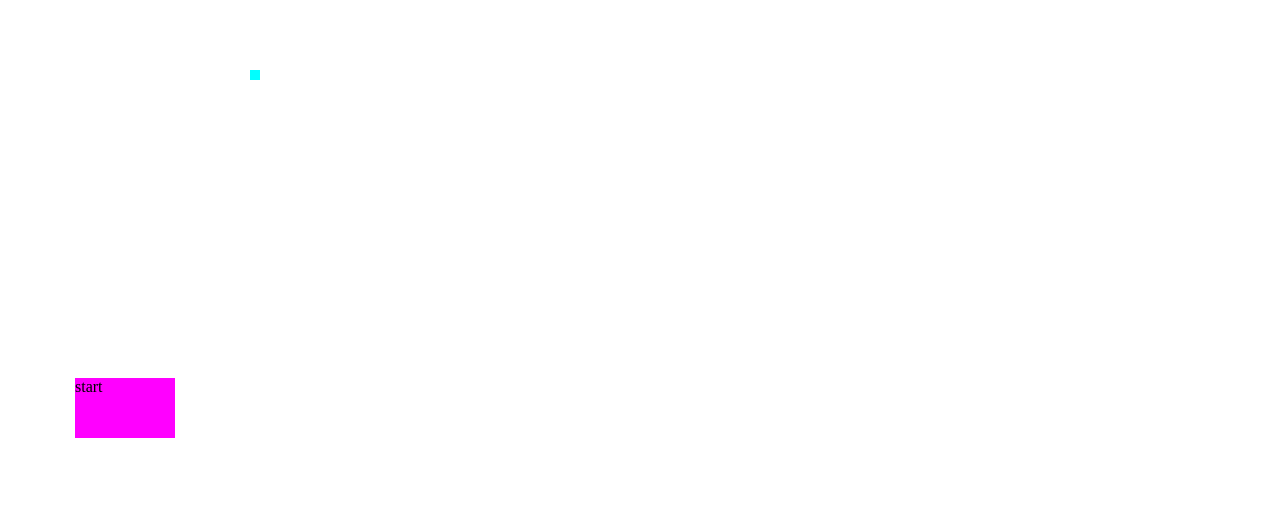
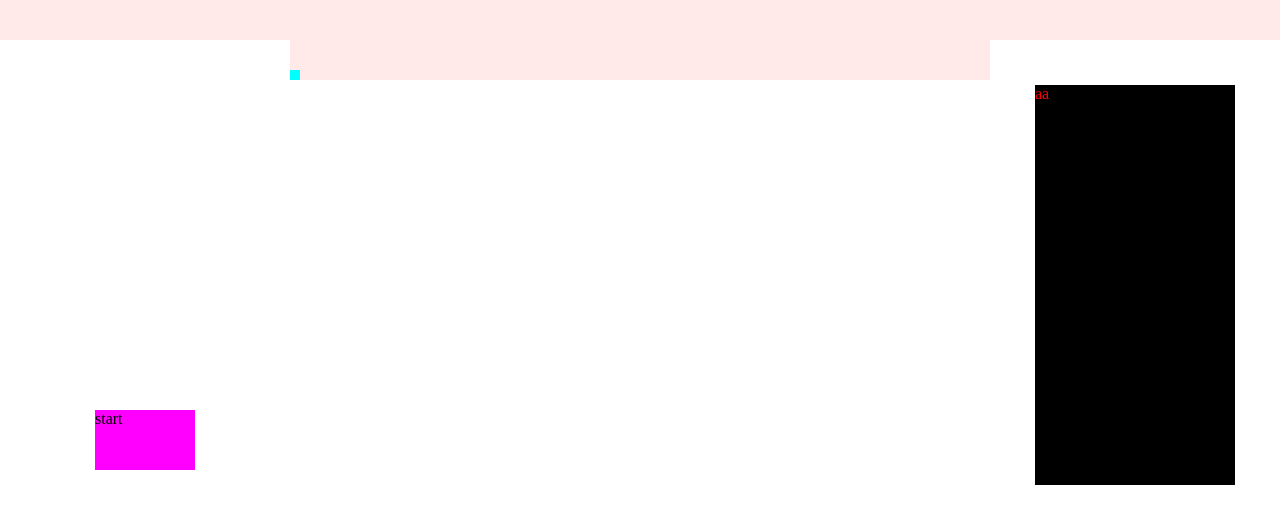
Before and after one commit to itumo-arigatone/auto_tsumu, a React app: page / in a window 1280 px wide. Shown: the top 524 px of the page. Built offline with nearby package versions, Linux system fonts and the light colour scheme.

Commit message:
fix electron

```diff
--- a/index.html
+++ b/index.html
@@ -13,7 +13,9 @@
     <div id="left">
       <div id="startButton"></div>
     </div>
-    <div id="right"></div>
+    <div id="right">
+      <div id="messageArea"></div>
+    </div>
     <div id="bottom"></div>
   </body>
 </html>
--- a/src/index.tsx
+++ b/src/index.tsx
@@ -4,8 +4,6 @@ import ChildProcess from 'child_process';
 import fs from 'fs';
 import { ipcRenderer } from 'electron';
 
-// const container = document.getElementById('contents');
-// ReactDOM.render(<p>こんにちは、世界</p>, container);
 /* eslint-disable no-invalid-this */
 /**
  * スタートボタン情報クラス
@@ -63,9 +61,16 @@ class StartButton extends React.Component {
       'python ./src/python/tsumu.py SCV42 ' + window.x * 2 + ' ' + window.y * 2;
     ChildProcess.exec(command, (error, stdout, stderr) => {
       if (error != null) {
+        ipcRenderer.sendSync('pyEnd', error + '');
+        // TODO 画面に書き込む処理
+        <Logging msg={error + ''} />;
         console.log(error);
+        console.log('error');
       } else {
+        ipcRenderer.sendSync('pyEnd', 'data');
+        <Logging msg={stdout + ''} />;
         console.log(stdout);
+        console.log('stdout');
       }
     });
   };
@@ -88,4 +93,19 @@ class StartButton extends React.Component {
   }
 }
 
+/**
+ * スタートボタン情報クラス
+ * @return {void}
+ */
+class Logging extends React.Component<{ msg: string }> {
+  /**
+   * レンダー
+   * @return {any} button tag
+   */
+  render() {
+    return this.props.msg;
+  }
+}
+
 ReactDOM.render(<StartButton />, document.getElementById('startButton'));
+ReactDOM.render(<Logging msg={'aa'} />, document.getElementById('messageArea'));
--- a/src/main.ts
+++ b/src/main.ts
@@ -54,3 +54,8 @@ app.on('activate', () => {
 ipcMain.on('push-start', () => {
   win.setIgnoreMouseEvents(true);
 })
+
+ipcMain.on('pyEnd', (error) => {
+  console.log(error);
+  win.setIgnoreMouseEvents(false);
+})
--- a/src/style/style.css
+++ b/src/style/style.css
@@ -3,7 +3,8 @@ body{
     background: rgba(0, 0, 0, 0);
 }
 #top{
-  background-color: #ffffff;
+  -webkit-app-region: drag;
+  background-color: #ffe9e9;
   width: 100%;
   height: 80px;
   top: 0px;
@@ -12,16 +13,18 @@ body{
 }
 #left{
   background-color: #ffffff;
-  width:250px;
-  height: 100%;
+  width:290px;
+  height: 800px;
   left: 0px;
+  top: 40px;
   position: absolute;
 }
 #right{
   background-color: #ffffff;
-  width:250px;
-  height: 100%;
+  width:290px;
+  height: 800px;
   right: 0px;
+  top:40px;
   position: absolute;
 }
 #bottom{
@@ -46,9 +49,17 @@ body{
 #corner{
   width: 10px;
   height: 10px;
-  left: 250px;
+  left: 290px;
   bottom: 0px;
   margin: 0;
   background-color: aqua;
   position: absolute;
 }
+#messageArea{
+  background-color: #000000;
+  color: #ff0000;
+  width: 200px;
+  height: 400px;
+  position: absolute;
+  margin: 45px 0 0 45px;
+}
```
Also changed, not shown: 1 other file (tests, documents, lock files or other folders).
